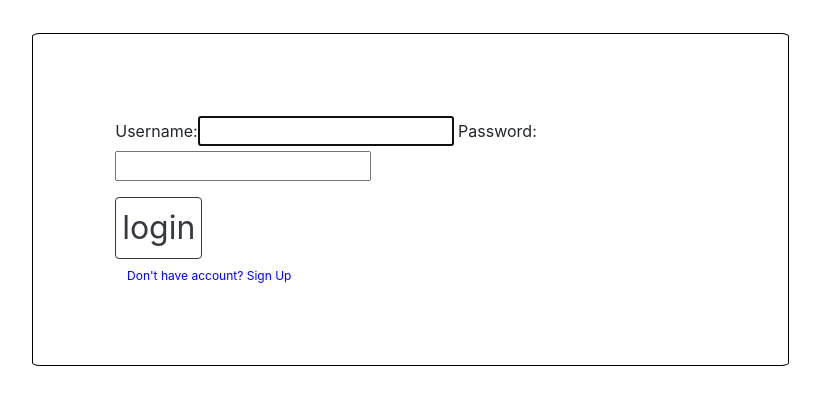
After one commit to SuyashRoy/Website-Beta-1, a Django app: page /signin/ in a window 1280 px wide. The commit adds this page. Shown: the top 405 px of the page, without its empty margins (16-836 px from the left). Run offline with Django 3.2, Linux system fonts and the light colour scheme; some libraries are stand-ins or nearby versions.

Commit message:
Added login

```diff
--- a/Kredence/templates/base.html
+++ b/Kredence/templates/base.html
@@ -3,10 +3,19 @@
 <head>
     <meta charset="UTF-8">
     <title>Kredence</title>
+
+    <link rel="stylesheet" href="https://stackpath.bootstrapcdn.com/bootstrap/4.5.2/css/bootstrap.min.css" integrity="sha384-JcKb8q3iqJ61gNV9KGb8thSsNjpSL0n8PARn9HuZOnIxN0hoP+VmmDGMN5t9UJ0Z" crossorigin="anonymous">
 </head>
 <body>
 
     {% block body %}
+
+        <h1> HomePage </h1>
+
     {% endblock %}
+
+    <script src="https://code.jquery.com/jquery-3.5.1.slim.min.js" integrity="sha384-DfXdz2htPH0lsSSs5nCTpuj/zy4C+OGpamoFVy38MVBnE+IbbVYUew+OrCXaRkfj" crossorigin="anonymous"></script>
+    <script src="https://cdn.jsdelivr.net/npm/popper.js@1.16.1/dist/umd/popper.min.js" integrity="sha384-9/reFTGAW83EW2RDu2S0VKaIzap3H66lZH81PoYlFhbGU+6BZp6G7niu735Sk7lN" crossorigin="anonymous"></script>
+    <script src="https://stackpath.bootstrapcdn.com/bootstrap/4.5.2/js/bootstrap.min.js" integrity="sha384-B4gt1jrGC7Jh4AgTPSdUtOBvfO8shuf57BaghqFfPlYxofvL8/KUEfYiJOMMV+rV" crossorigin="anonymous"></script>
 </body>
 </html>
--- /dev/null
+++ b/Kredence/templates/user/templates/login.html
@@ -0,0 +1,17 @@
+{% extends "base.html" %}
+{% block body %}
+
+ <div class="content-section col-md-8 col-md-offset-2">
+  <form method="POST" style="border: 1px solid black; margin: 4%; padding:10%; border-radius:1%;">
+    {% csrf_token %}
+    <fieldset class="form-group">
+      {{ form }}
+    </fieldset>
+
+    <button style="font-size: 2rem; padding:1%; margin: auto;" class="btn btn-outline-dark" type="submit">login</button>
+  <br/>
+  <sub style="text-align: left;"><a href="{% url 'signup' %}" style="text-decoration: none; color: blue; padding:2%; cursor:pointer; margin-right:2%;">Don't have account? Sign Up</a></sub>
+  </form>
+ </div>
+
+{% endblock %}
--- a/Kredence/user/urls.py
+++ b/Kredence/user/urls.py
@@ -3,12 +3,14 @@ from .views import (
     signup_view,
     activation_sent_view,
     activate,
-    home_view
+    home_view,
+    login_view
 )
 
 urlpatterns = [
     path('home/', home_view, name="home"),
     path('signup/', signup_view, name="signup"),
+    path('signin/', login_view, name="login"),
     path('activation-sent/', activation_sent_view, name="activation_sent"),
     path('activate/<slug:uidb64>/<slug:token>/', activate, name='activate'),
 ]
--- a/Kredence/user/views.py
+++ b/Kredence/user/views.py
@@ -1,3 +1,4 @@
+from django.contrib.auth.forms import AuthenticationForm
 from django.contrib.auth.models import User
 from django.contrib.sites.shortcuts import get_current_site
 from django.http import HttpResponse
@@ -6,6 +7,7 @@ from django.contrib.auth import login, authenticate
 from django.template.loader import render_to_string
 from django.utils.encoding import force_bytes, force_text
 from django.utils.http import urlsafe_base64_encode, urlsafe_base64_decode
+from django.contrib import messages
 
 from .forms import SignUpForm
 from django.shortcuts import render, redirect
@@ -68,3 +70,21 @@ def signup_view(request):
     else:
         form = SignUpForm()
     return render(request, 'user/templates/signup.html', {'form': form})
+
+
+def login_view(request):
+    if request.method == 'POST':
+
+        # AuthenticationForm_can_also_be_used__
+
+        username = request.POST['username']
+        password = request.POST['password']
+        user = authenticate(request, username=username, password=password)
+        if user is not None:
+            form = login(request, user)
+            messages.success(request, f' welcome {username} !!')
+            return redirect('home')
+        else:
+            messages.info(request, f'account does not exist please sign up')
+    form = AuthenticationForm()
+    return render(request, 'user/templates/login.html', {'form': form, 'title': 'log in'})
```
